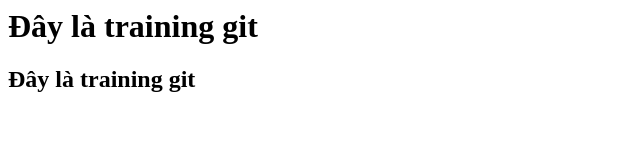
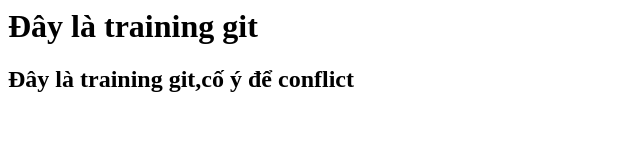
Before and after one commit to phatthanh113/training-git, a plain HTML site: page index.html in a window 1280 px wide. Shown: the whole page, without its empty margins (0-640 px from the left). Drawn offline with Linux system fonts and the light colour scheme.

Commit message:
conflict

```diff
--- a/index.html
+++ b/index.html
@@ -1,2 +1,2 @@
 <h1>Đây là training git</h1>
-<h2>Đây là training git</h2>
+<h2>Đây là training git,cố ý để conflict</h2>
```
